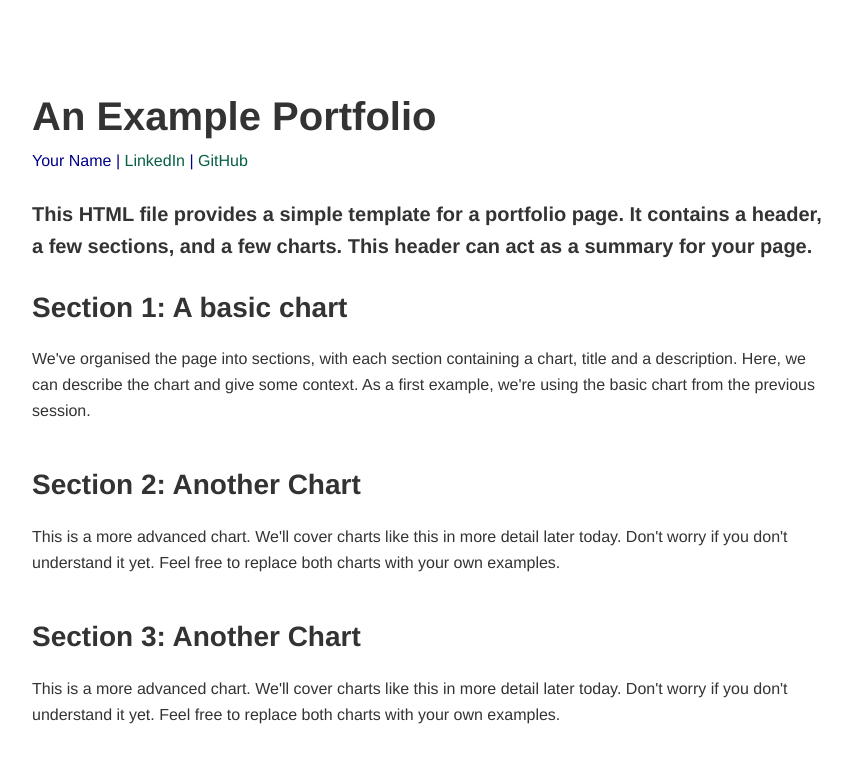
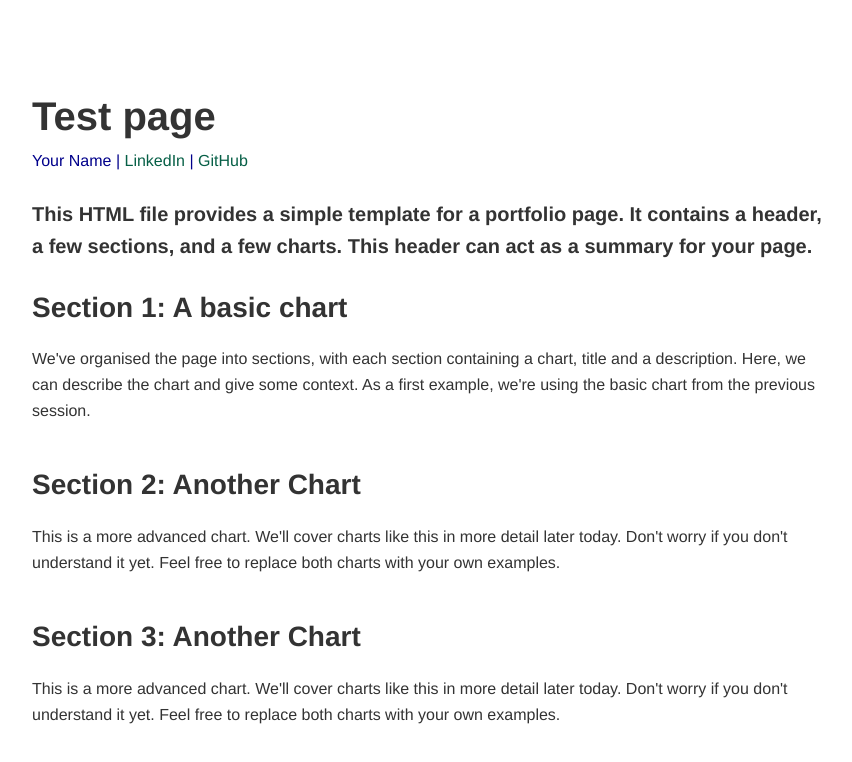
Before and after one commit to ADGurney/ADGurney.github.io, a plain HTML site: page index.html in a window 1280 px wide. Shown: the whole page, without its empty margins (208-1060 px from the left). Drawn offline with Linux system fonts and the light colour scheme; a script that the page names is missing.

Commit message:
Update index.html

```diff
--- a/index.html
+++ b/index.html
@@ -37,7 +37,7 @@
 <!-- The body tag contains the elements that visitors to our page will see. -->
     <h1 class="big" style="margin-bottom: 0px;"> <!-- We have added a class to the header called "big" which we can use to style it in the CSS -->
         <!-- This is a header, it is the largest text on the page -->
-        An Example Portfolio
+        Test page
     </h1>
     <p style="margin-top: 0px; color: darkblue">
         <!-- we're setting the margin to 0px so the header and authour name are close together -->
```
